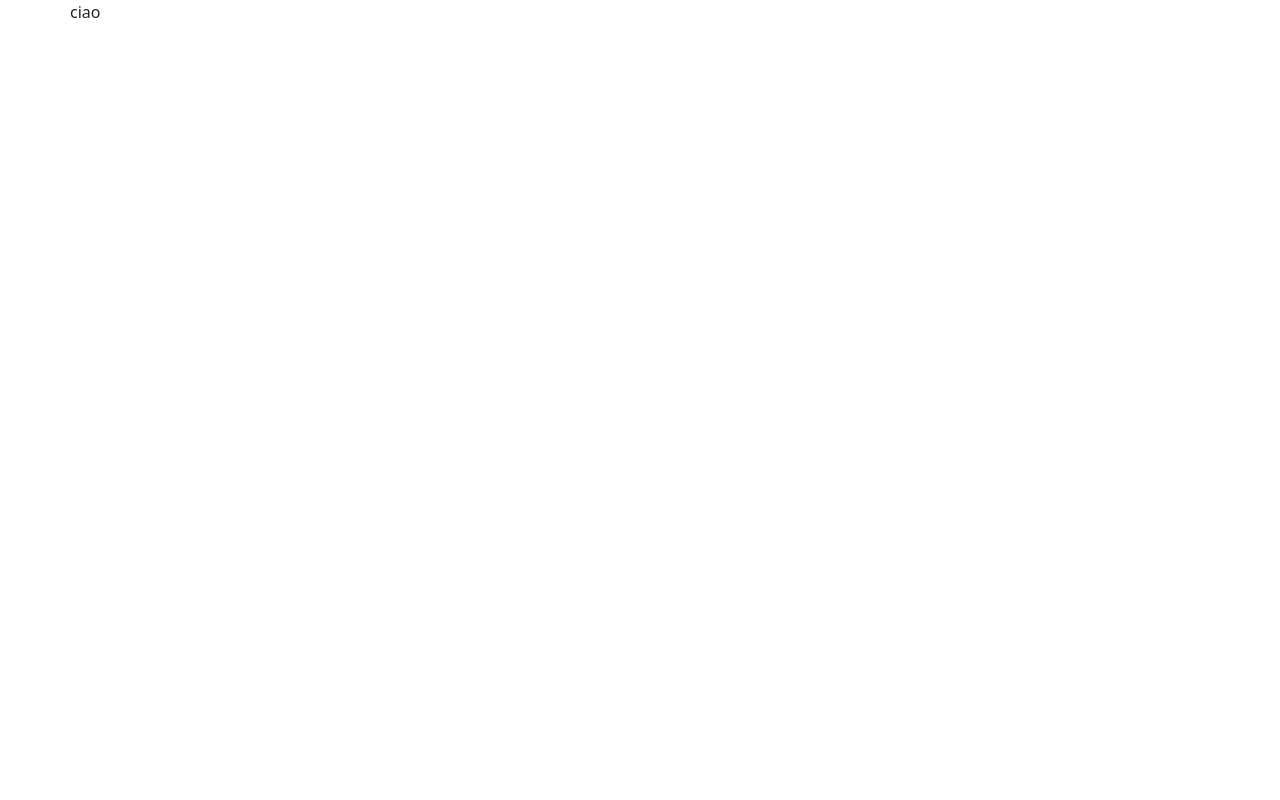
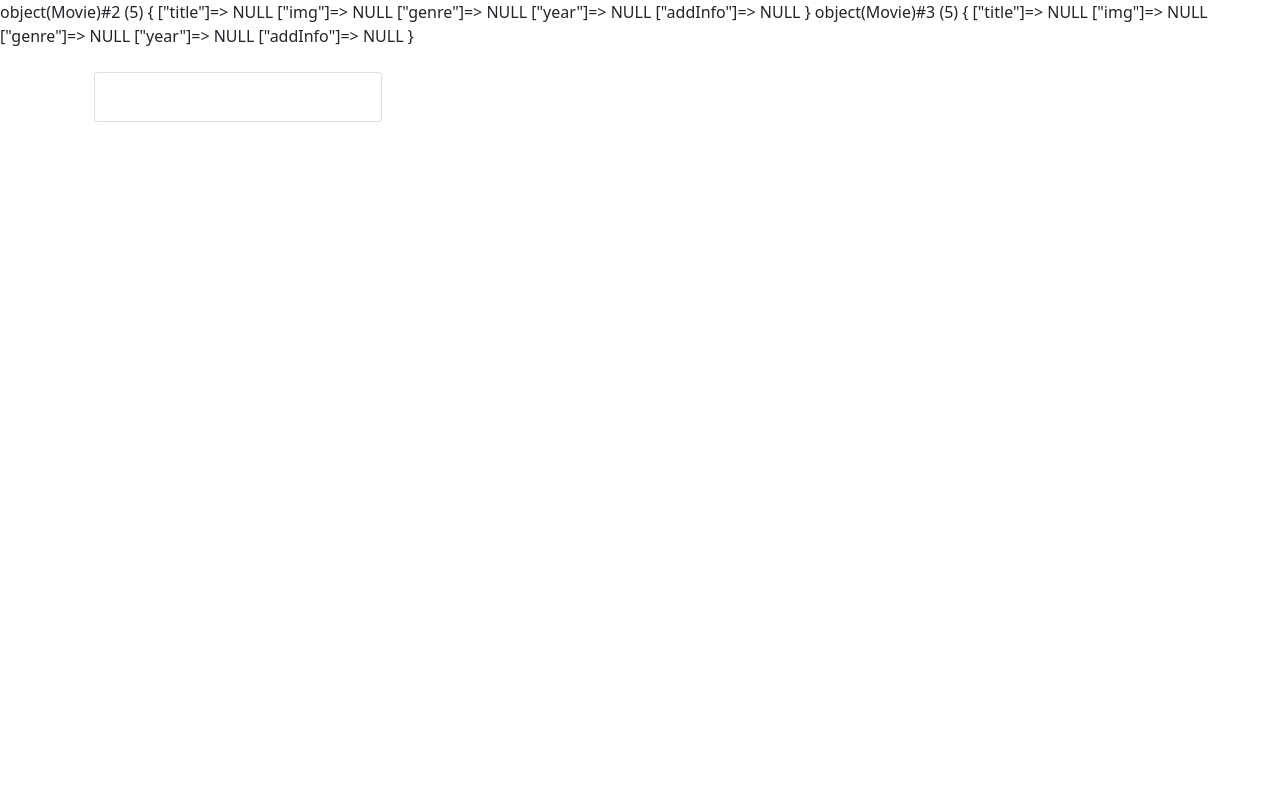
Before and after one commit to Eugenio2104/php-oop-1, a PHP site: page / in a window 1280 px wide. Before the commit the page is almost empty. Run offline with PHP 8.4, Linux system fonts and the light colour scheme.

Commit message:
prova var_dumb movie1 e 2

```diff
--- /dev/null
+++ b/class/Movies.php
@@ -0,0 +1,23 @@
+<?php
+class Movie
+{
+  public $title;
+  public $img;
+  public $genre;
+  public $year;
+  public $addInfo;
+
+
+
+  /**
+   * @param String $title
+   */
+
+
+  public function __constructor($_title, $_year, $_genre)
+  {
+    $this->title = $_title;
+    $this->year = $_year;
+    $this->genre = $_genre;
+  }
+}
--- a/index.php
+++ b/index.php
@@ -1,5 +1,15 @@
 <?php
 
+require_once './class/Movies.php';
+require_once './class/AddInfo.php';
+
+
+
+$movie1 = new Movie("Avengers: Endgame", "2019", "fantasy");
+$movie2 = new Movie("La leggenda di Al, John e Jack", "2002", "commedy");
+
+var_dump($movie1);
+var_dump($movie2);
 
 ?>
 
@@ -17,8 +27,12 @@
 
 <body>
   <div class="container">
-    <div class="row">
-      ciao
+    <div class="row d-flex flex-wrap">
+      <div class="card m-4 p-2 text-center" style="width: 18rem;">
+        <div class="card-body">
+
+        </div>
+      </div>
     </div>
   </div>
 </body>
```
Also changed, not shown: class/Movie.php (deleted).
